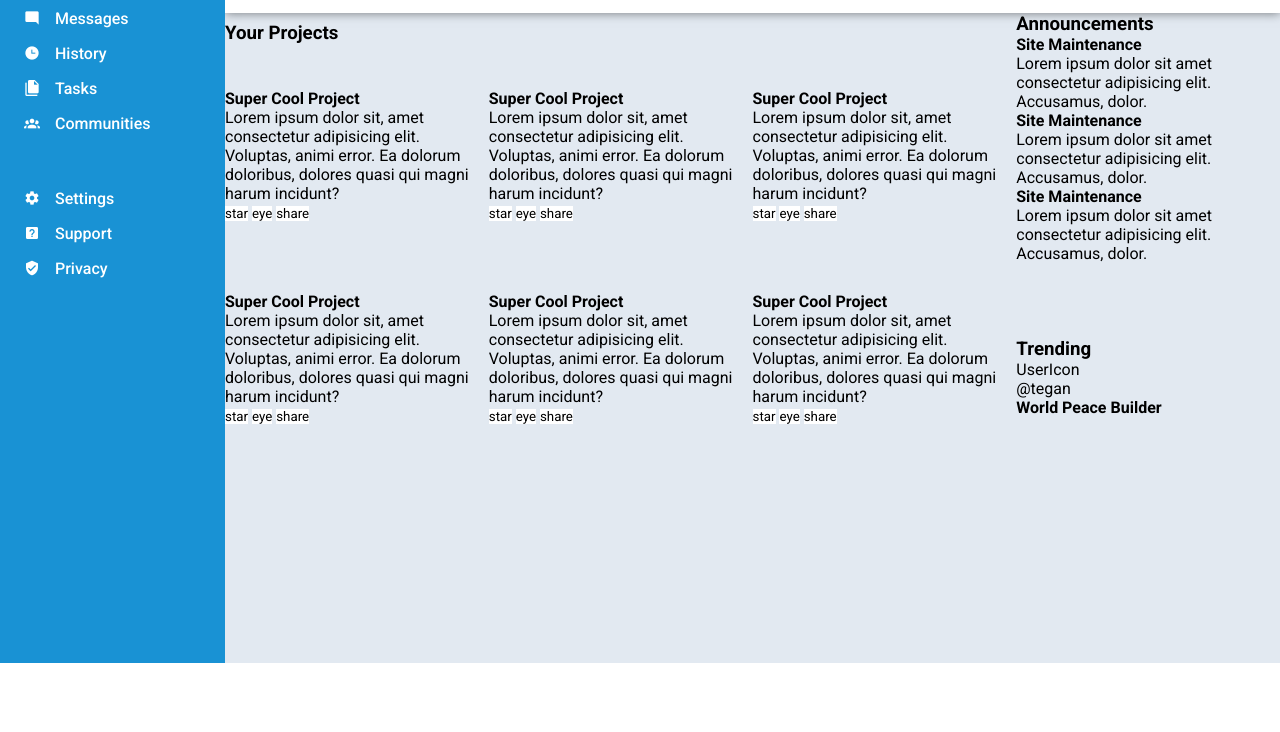
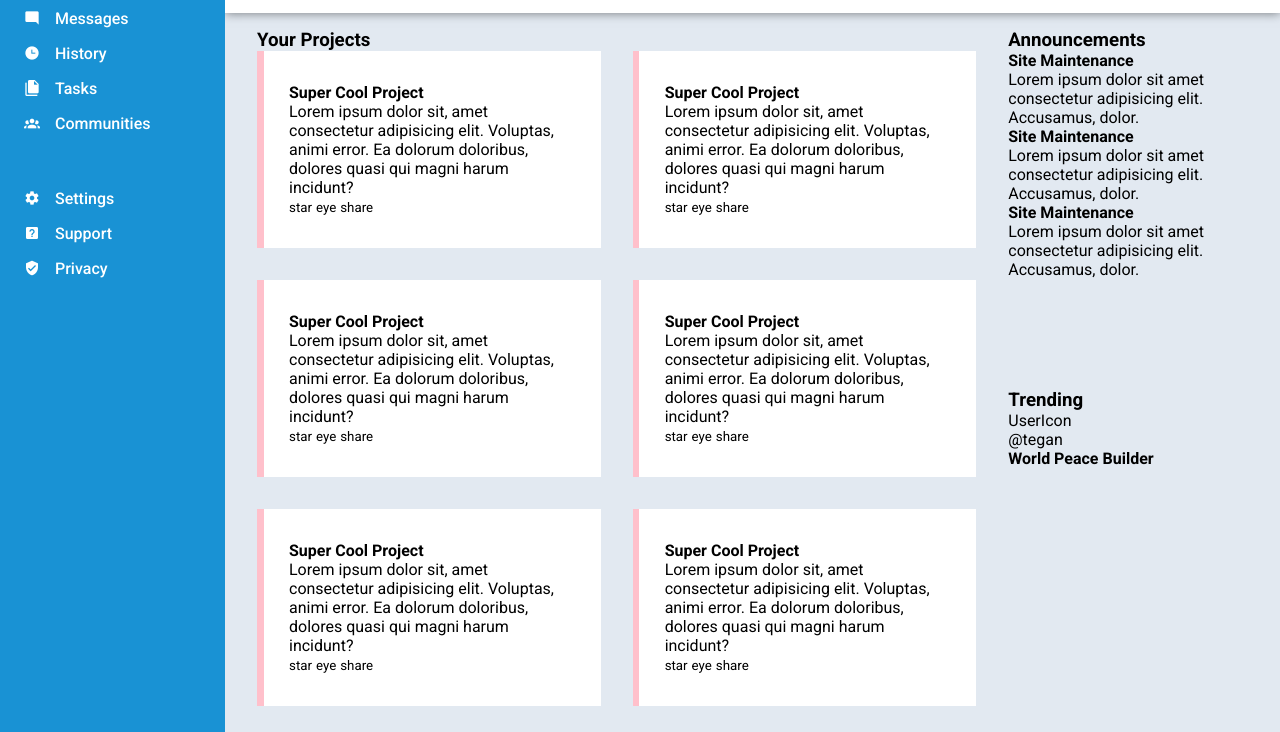
Before and after one commit to Monatric/odin-admin-dashboard, a website: page index.html in a window 1280 px wide. Shown: the part 137-869 px from the top of the page. Before the commit the page ends 800 px from the top, so only its background shows below. Drawn offline with Linux system fonts and the light colour scheme.

Commit message:
Fix card layout and styling cards

```diff
--- a/index.html
+++ b/index.html
@@ -58,7 +58,10 @@
     <main class="main-content">
       <div class="your-projects">
         <h3>Your Projects</h3>
+        <div class="project-card-container">
           <div class="project-card">
+            <div class="accent"></div>
+            <div class="card-content">
               <h4>Super Cool Project</h4>
               <p>Lorem ipsum dolor sit, amet consectetur adipisicing elit. Voluptas, animi error. Ea dolorum doloribus, dolores quasi qui magni harum incidunt?</p>
               <div class="project-btns">
@@ -67,7 +70,10 @@
                 <button type="button">share</button>
               </div>
             </div>
+          </div>
           <div class="project-card">
+            <div class="accent"></div>
+            <div class="card-content">
               <h4>Super Cool Project</h4>
               <p>Lorem ipsum dolor sit, amet consectetur adipisicing elit. Voluptas, animi error. Ea dolorum doloribus, dolores quasi qui magni harum incidunt?</p>
               <div class="project-btns">
@@ -76,7 +82,10 @@
                 <button type="button">share</button>
               </div>
             </div>
+          </div>
           <div class="project-card">
+            <div class="accent"></div>
+            <div class="card-content">
               <h4>Super Cool Project</h4>
               <p>Lorem ipsum dolor sit, amet consectetur adipisicing elit. Voluptas, animi error. Ea dolorum doloribus, dolores quasi qui magni harum incidunt?</p>
               <div class="project-btns">
@@ -85,7 +94,10 @@
                 <button type="button">share</button>
               </div>
             </div>
+          </div>
           <div class="project-card">
+            <div class="accent"></div>
+            <div class="card-content">
               <h4>Super Cool Project</h4>
               <p>Lorem ipsum dolor sit, amet consectetur adipisicing elit. Voluptas, animi error. Ea dolorum doloribus, dolores quasi qui magni harum incidunt?</p>
               <div class="project-btns">
@@ -94,7 +106,10 @@
                 <button type="button">share</button>
               </div>
             </div>
+          </div>
           <div class="project-card">
+            <div class="accent"></div>
+            <div class="card-content">
               <h4>Super Cool Project</h4>
               <p>Lorem ipsum dolor sit, amet consectetur adipisicing elit. Voluptas, animi error. Ea dolorum doloribus, dolores quasi qui magni harum incidunt?</p>
               <div class="project-btns">
@@ -103,7 +118,10 @@
                 <button type="button">share</button>
               </div>
             </div>
+          </div>
           <div class="project-card">
+            <div class="accent"></div>
+            <div class="card-content">
               <h4>Super Cool Project</h4>
               <p>Lorem ipsum dolor sit, amet consectetur adipisicing elit. Voluptas, animi error. Ea dolorum doloribus, dolores quasi qui magni harum incidunt?</p>
               <div class="project-btns">
@@ -112,6 +130,9 @@
                 <button type="button">share</button>
               </div>
             </div>
+          </div>
+        </div>
+
       </div>
       <div class="announcements">
         <h3>Announcements</h3>
--- a/style.css
+++ b/style.css
@@ -175,16 +175,43 @@ input[name="search"] {
   grid-template-columns: 3fr 1fr;
   grid-template-rows: 1fr 1fr;
   background-color: var(--secondary-clr);
+  padding: 1rem 2rem;
+  gap: 2rem;
 }
 
 .your-projects {
   grid-row: 1/ 3;
-  display: grid;
-  grid-template-columns: repeat(auto-fit, minmax(250px, 1fr));
-  grid-template-rows: 1fr repeat(3, 5fr);
-  align-items: center;
+  /* display: grid; */
+  /* grid-template-columns: repeat(auto-fit, minmax(250px, 1fr)); */
+  /* grid-template-rows: 1fr repeat(3, 5fr); */
+  /* align-items: center; */
 }
 
 .your-projects h3 {
   grid-column: 1 / -1;
 }
+
+.project-card-container {
+  /* grid-row: 1/ 3; */
+  display: grid;
+  grid-template-columns: repeat(auto-fit, minmax(250px, 1fr));
+  /* grid-template-rows: 1fr repeat(3, 5fr); */
+  align-items: center;
+  gap: 2rem;
+}
+
+.project-card {
+  background-color: #fff;
+  position: relative;
+}
+
+.accent {
+  background-color: pink;
+  height: 100%;
+  position: absolute;
+  width: 2%;
+}
+
+.card-content {
+  padding:  2rem;
+}
```
Lines whose indentation alone changed are shown as unchanged.
